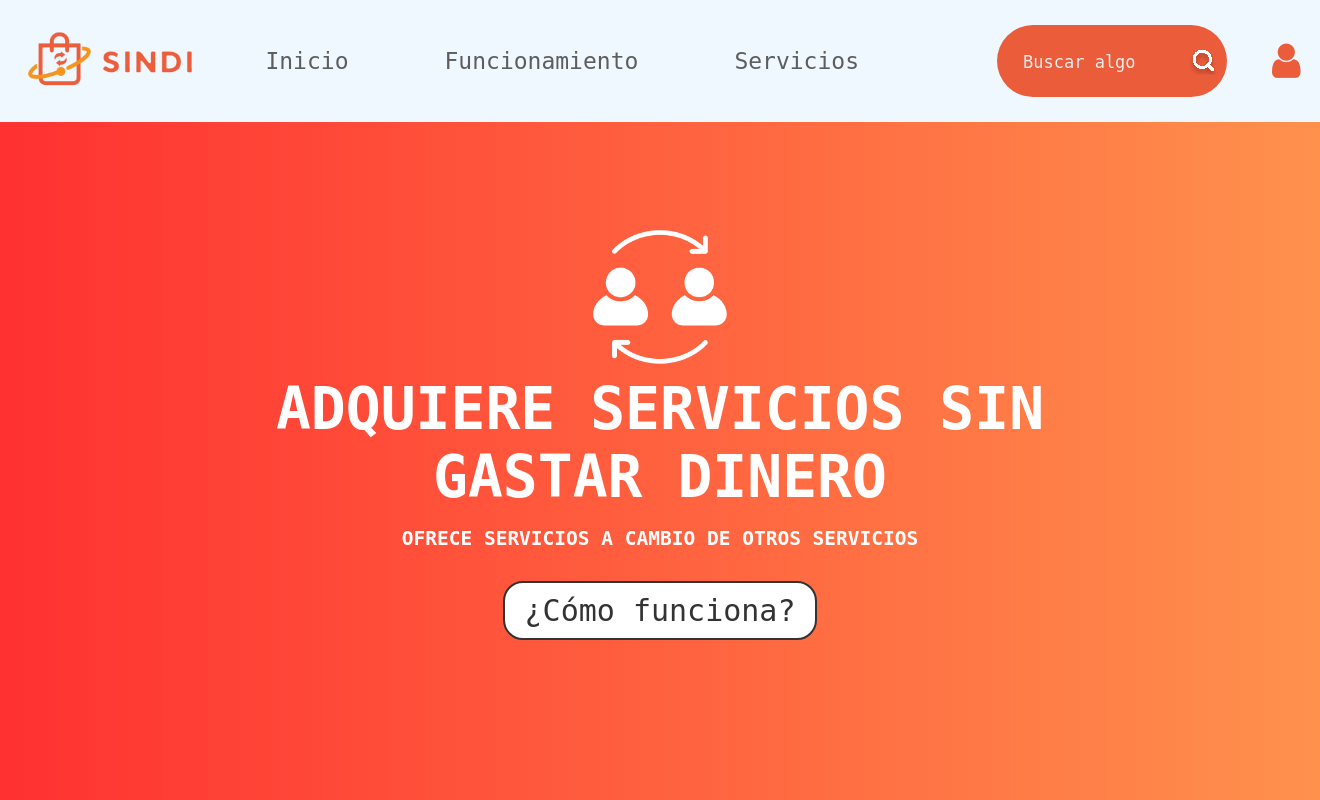
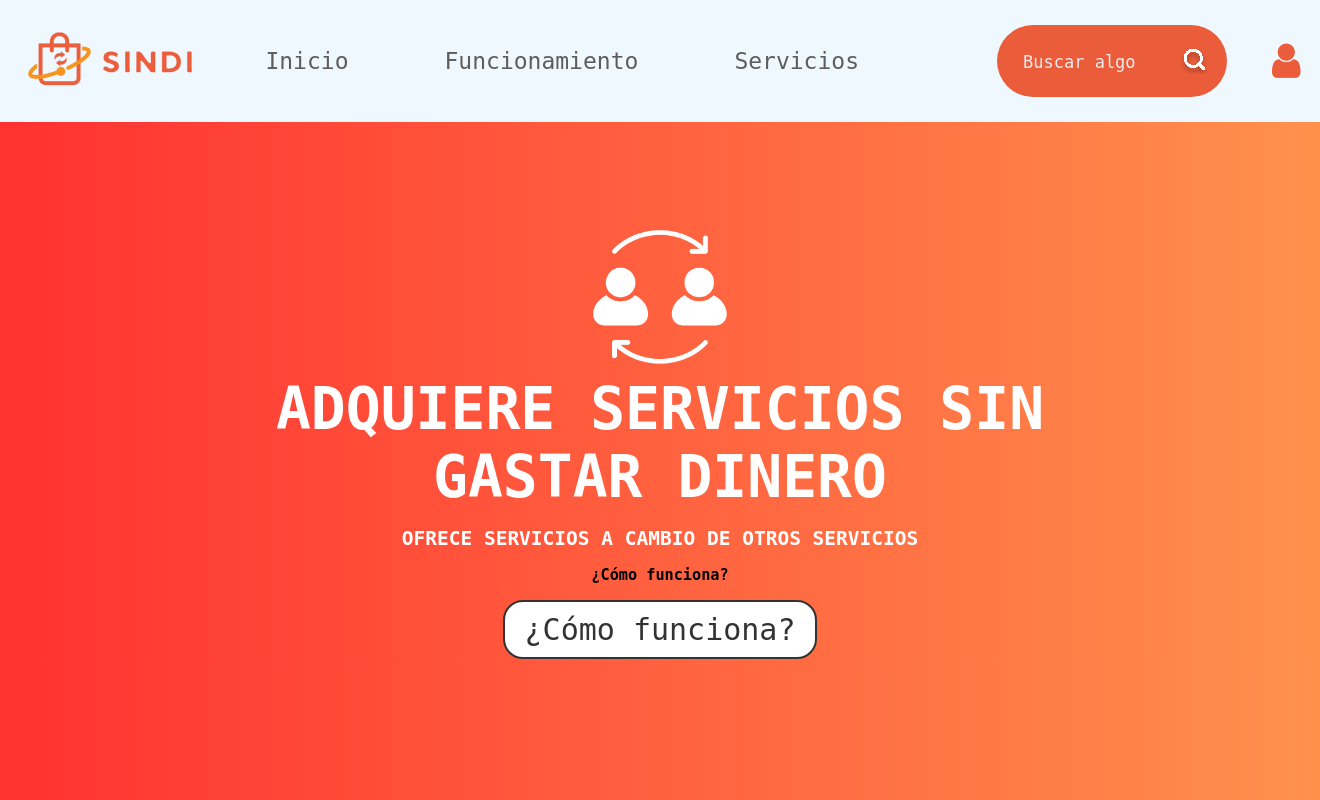
Before and after one commit to Gusoftproyects/sindi, a PHP site: page / in a window 1320 px wide. Run offline with PHP 8.4, Linux system fonts and the light colour scheme.

Commit message:
Se agrupo la seccion inicio en un div

```diff
--- a/index.html
+++ b/index.html
@@ -53,11 +53,14 @@
         <i class="fa fa-user"></i>
 
     </header>
+    <div class="inicio">
+        <img  class="imagen" src="images/iconos/IconoDeIntercambio.png" alt="Logo IconoDeIntercambio">
+        <h1>ADQUIERE SERVICIOS SIN<br>GASTAR DINERO</h1>
+        <h2>OFRECE SERVICIOS A CAMBIO DE OTROS SERVICIOS</h2>
+        <h3> ¿Cómo funciona? </h3>
+        <button id="comoFuncionaBtn">¿Cómo funciona?</button>
+    </div>
 
-    <img  class="imagen" src="images/iconos/IconoDeIntercambio.png" alt="Logo IconoDeIntercambio">
-    <h1>ADQUIERE SERVICIOS SIN<br>GASTAR DINERO</h1>
-    <h2>OFRECE SERVICIOS A CAMBIO DE OTROS SERVICIOS</h2>
-    <br><button id="comoFuncionaBtn">¿Cómo funciona?</button>
 </body>
 
 </html>
--- a/styles.css
+++ b/styles.css
@@ -112,7 +112,7 @@ body {
 
 
 
-h1 {
+.inicio h1 {
   margin-top: 100px;    /* Mover hacia abajo */
   margin-bottom: 10px; /* Mover hacia arriba */
   margin-left: 20px;   /* Mover hacia la derecha */
@@ -120,11 +120,11 @@ h1 {
   font-size: 58px; /* Ajusta el tamaño del texto según sea necesario */
   color: #ffffff;
 }
-h2 {
+.inicio h2 {
   color: #ffffff;
 }
 
-button {
+.inicio button {
   background-color: white;
   color: #333;
   border: 2px solid #333;
```
